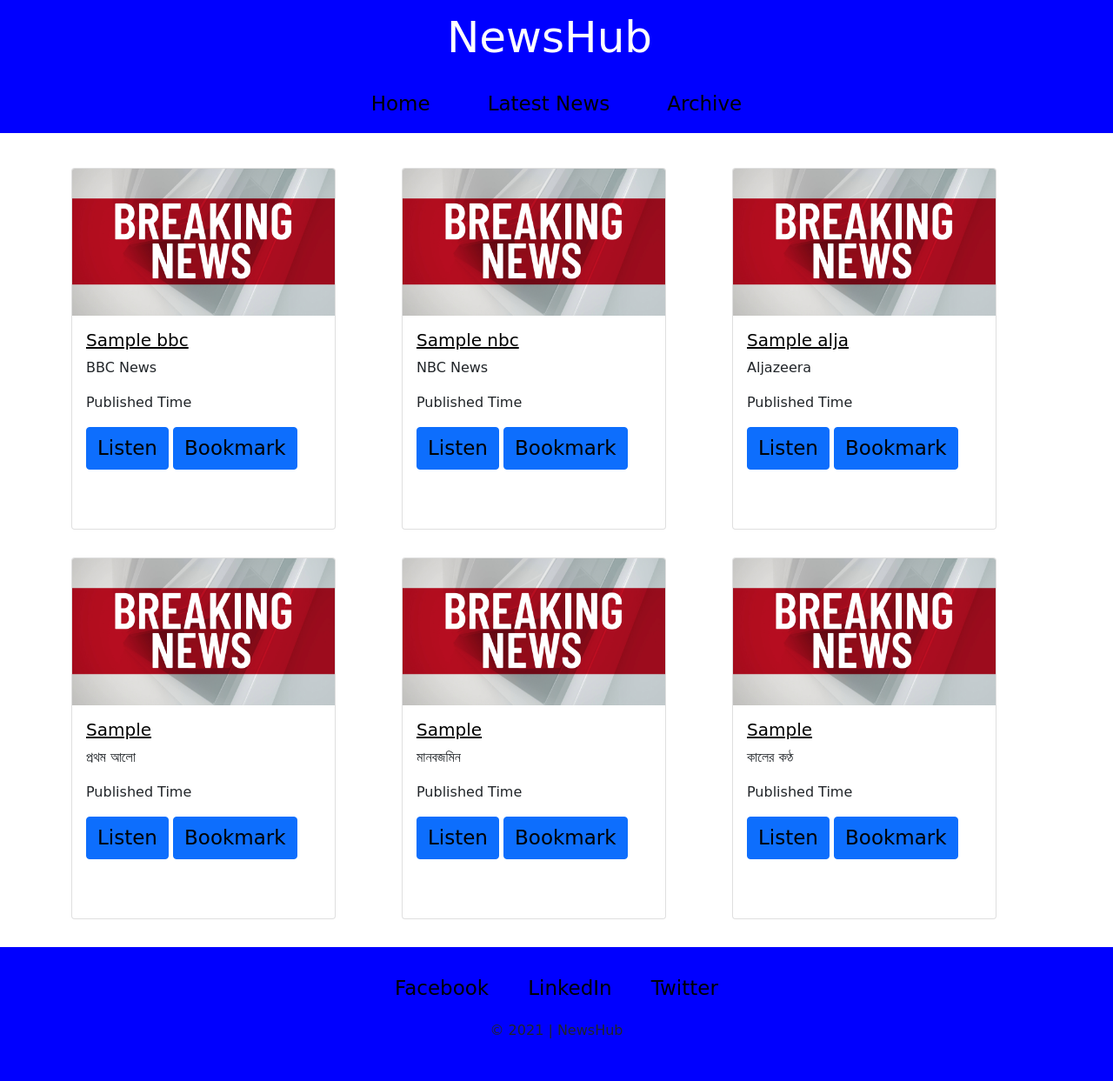
After one commit to MusfiqDehan/NewsHub, a Django app: template templates/news/home.html in a window 1280 px wide. The commit adds this page. Shown: the whole page at 87% size. Run offline with Django 3.2, Linux system fonts and the light colour scheme; the template is opened without the code that fills it: most values are stand-ins (such as "Sample title", 1, 10 or a date in 2020).

Commit message:
Added bangla newspapers, footer, change some design

```diff
--- a/static/news/css/style.css
+++ b/static/news/css/style.css
@@ -21,12 +21,21 @@ body#main-body {
 }
 
 #main-body a {
-    color:#ffffff;
+    color:#000;
     font-size: 23px;
 }
 
 #nav1, #nav2 {
     background-color: blue;
+}
+
+#nav2 {
+    margin-bottom: 2.5rem;
+}
+
+#nav2 .nav-item {
+    padding-left: 25px;
+    padding-right: 25px;
 }
 
 #main-body h1 {
@@ -41,3 +50,25 @@ body#main-body {
     padding: 50px;
     margin: 40px;
 }
+
+footer {
+    background-color: blue;
+    padding: 30px 0;
+    width: 100%;
+    text-align: center;
+}
+
+.credit {
+    padding-top: 20px;
+    font-size: 1rem;
+}
+
+.footer-link {
+    color: #f6830f;
+    text-decoration: none;
+    margin: auto 20px;
+}
+
+.footer-link:hover {
+    color: #000;
+}
--- /dev/null
+++ b/templates/news/home.html
@@ -0,0 +1,161 @@
+{% load static %}
+
+<!doctype html>
+<html lang="en">
+
+    <head>
+        <!-- Required meta tags -->
+        <meta charset="utf-8">
+        <meta name="viewport" content="width=device-width, initial-scale=1">
+
+        <!-- Bootstrap CSS -->
+        <link rel="shortcut icon" type="icon" href="{% static '/news/favicon.ico' %}">
+        <link rel="stylesheet" type="text/css" href="{% static '/news/css/style.css' %}">
+        <link href="https://cdn.jsdelivr.net/npm/bootstrap@5.0.0-beta1/dist/css/bootstrap.min.css" rel="stylesheet"
+            integrity="sha384-giJF6kkoqNQ00vy+HMDP7azOuL0xtbfIcaT9wjKHr8RbDVddVHyTfAAsrekwKmP1" crossorigin="anonymous">
+
+        <title>NewsHub</title>
+    </head>
+
+
+    <body id="main-body">
+        <nav id="nav1" class="navbar navbar-light justify-content-center">
+            <span id="title-text" class="navbar-brand mb-0 h1">NewsHub</span>
+        </nav>
+
+        <nav id="nav2" class="navbar navbar-expand-lg navbar-light">
+            <div class="justify-content-center collapse navbar-collapse" id="navbarNav">
+                <ul class="navbar-nav">
+                    <li class="nav-item active">
+                        <a  class="nav-link" href="#">Home <span class="sr-only"></span></a>
+                    </li>
+                    <li class="nav-item">
+                        <a class="nav-link" href="/">Latest News</a>
+                    </li>
+                    <li class="nav-item">
+                        <a class="nav-link" href="#">Archive</a>
+                    </li>
+                </ul>
+            </div>
+        </nav>
+
+        <div class="container">
+            <div class="row">
+                {% for bbc in bbc_news %}
+                    <div class="col-sm">
+                        <div class="card" style="height:26rem; width:19rem; margin-bottom:2rem;">
+                            <img src="{% static '/news/img/bnews.jpg' %}" class="card-img-top" alt="image">
+                            <div class="card-body">
+                            <a href="#">
+                                <h5 class="card-title">{{ bbc }}</h5>
+                            </a>
+                            <p class="card-text">BBC News</p>
+                            <p class="card-text">Published Time</p>
+                            <a href="#" class="btn btn-primary">Listen</a>
+                            <a href="#" class="btn btn-primary">Bookmark</a>
+                            </div>
+                        </div>
+                    </div>
+                {% endfor %}
+
+                {% for nbc in nbc_news %}
+                    <div class="col-sm">
+                        <div class="card" style="height:26rem; width:19rem; margin-bottom:2rem;">
+                            <img src="{% static '/news/img/bnews.jpg' %}" class="card-img-top" alt="image">
+                            <div class="card-body">
+                            <a href="#">
+                                <h5 class="card-title">{{ nbc }}</h5>
+                            </a>
+                            <p class="card-text">NBC News</p>
+                            <p class="card-text">Published Time</p>
+                            <a href="#" class="btn btn-primary">Listen</a>
+                            <a href="#" class="btn btn-primary">Bookmark</a>
+                            </div>
+                        </div>
+                    </div>
+                {% endfor %}
+
+                {% for alja in aljazeera %}
+                    <div class="col-sm">
+                        <div class="card" style="height:26rem; width:19rem; margin-bottom:2rem;">
+                            <img src="{% static '/news/img/bnews.jpg' %}" class="card-img-top" alt="image">
+                            <div class="card-body">
+                            <a href="">
+                                <h5 class="card-title">{{ alja }}</h5>
+                            </a>
+                            <p class="card-text">Aljazeera</p>
+                            <p class="card-text">Published Time</p>
+                            <a href="#" class="btn btn-primary">Listen</a>
+                            <a href="#" class="btn btn-primary">Bookmark</a>
+                            </div>
+                        </div>
+                    </div>
+                {% endfor %}
+
+                {% for pa in prothom_alo %}
+                    <div class="col-sm">
+                        <div class="card" style="height:26rem; width:19rem; margin-bottom:2rem;">
+                            <img src="{% static '/news/img/bnews.jpg' %}" class="card-img-top" alt="image">
+                            <div class="card-body">
+                            <a href="#">
+                                <h5 class="card-title">{{ pa }}</h5>
+                            </a>
+                            <p class="card-text">প্রথম আলো</p>
+                            <p class="card-text">Published Time</p>
+                            <a href="#" class="btn btn-primary">Listen</a>
+                            <a href="#" class="btn btn-primary">Bookmark</a>
+                            </div>
+                        </div>
+                    </div>
+                {% endfor %}
+
+                {% for mj in manob_jomin %}
+                    <div class="col-sm">
+                        <div class="card" style="height:26rem; width:19rem; margin-bottom:2rem;">
+                            <img src="{% static '/news/img/bnews.jpg' %}" class="card-img-top" alt="image">
+                            <div class="card-body">
+                            <a href="#">
+                                <h5 class="card-title">{{ mj }}</h5>
+                            </a>
+                            <p class="card-text">মানবজমিন</p>
+                            <p class="card-text">Published Time</p>
+                            <a href="#" class="btn btn-primary">Listen</a>
+                            <a href="#" class="btn btn-primary">Bookmark</a>
+                            </div>
+                        </div>
+                    </div>
+                {% endfor %}
+
+                {% for kk in kaler_kontho %}
+                    <div class="col-sm">
+                        <div class="card" style="height:26rem; width:19rem; margin-bottom:2rem;">
+                            <img src="{% static '/news/img/bnews.jpg' %}" class="card-img-top" alt="image">
+                            <div class="card-body">
+                            <a href="#">
+                                <h5 class="card-title">{{ kk }}</h5>
+                            </a>
+                            <p class="card-text">কালের কণ্ঠ</p>
+                            <p class="card-text">Published Time</p>
+                            <a href="#" class="btn btn-primary">Listen</a>
+                            <a href="#" class="btn btn-primary">Bookmark</a>
+                            </div>
+                        </div>
+                    </div>
+                {% endfor %}
+            </div>
+          </div>
+
+        <script src="{% static '/news/js/script.js' %}"></script>
+        <script src="https://cdn.jsdelivr.net/npm/bootstrap@5.0.0-beta1/dist/js/bootstrap.bundle.min.js"
+            integrity="sha384-ygbV9kiqUc6oa4msXn9868pTtWMgiQaeYH7/t7LECLbyPA2x65Kgf80OJFdroafW" crossorigin="anonymous">
+        </script>
+    </body>
+
+    <footer>
+        <a class="footer-link"  href="http://" target="_blank" rel="noopener noreferrer">Facebook</a>
+        <a class="footer-link"  href="http://" target="_blank" rel="noopener noreferrer">LinkedIn</a>
+        <a class="footer-link"  href="http://" target="_blank" rel="noopener noreferrer">Twitter</a>
+        <p class="credit">&copy; 2021 | NewsHub</p>
+    </footer>
+
+</html>
```
Also changed, not shown: news/models.py (+11 -1 lines), news/scraper.py (+18 -15 lines), news/scraper2.py (+22 -50 lines), news/views.py (+16 -1 lines), templates/news/index.html (+6 -4 lines), db.sqlite3, news/migrations/0002_headline.py (added).
